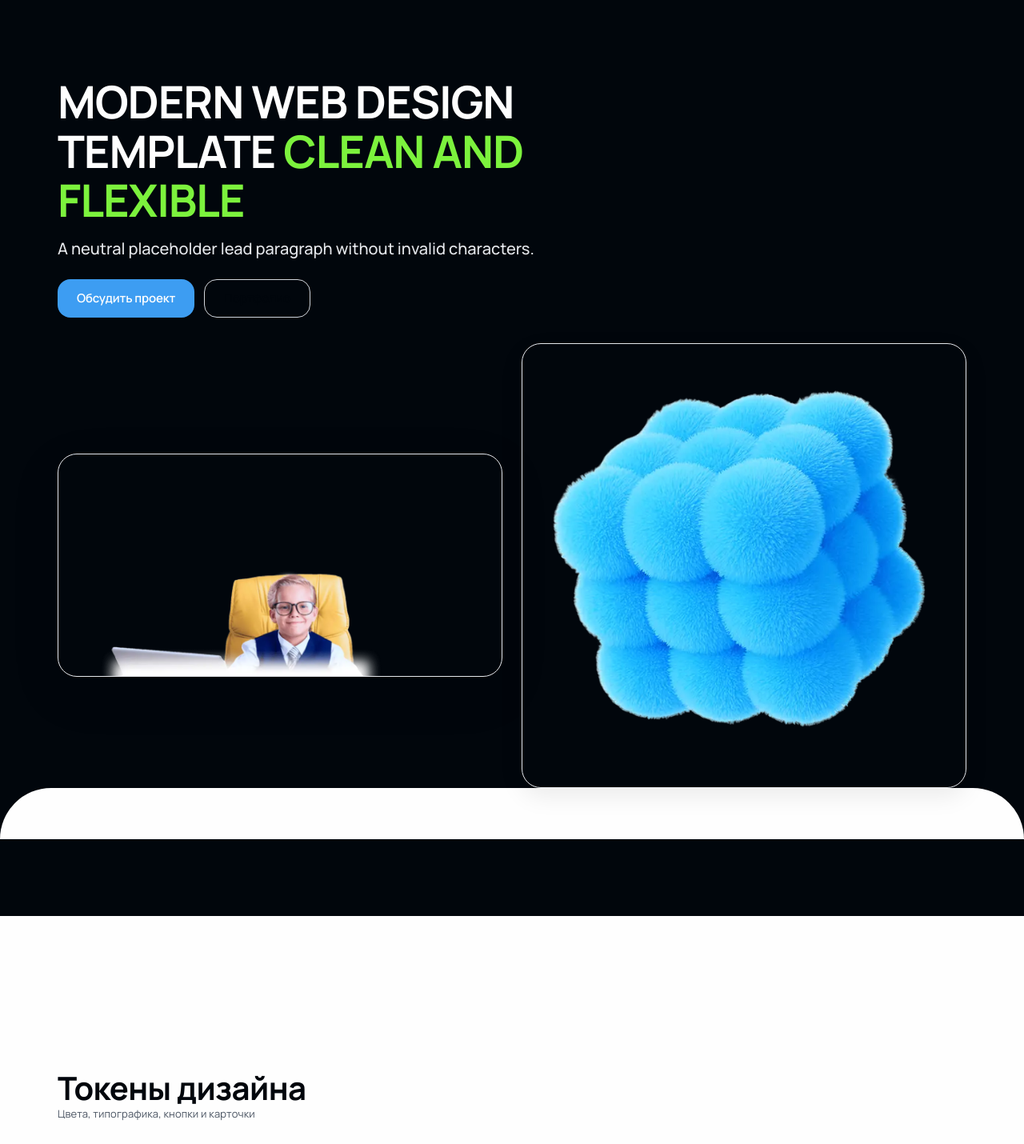
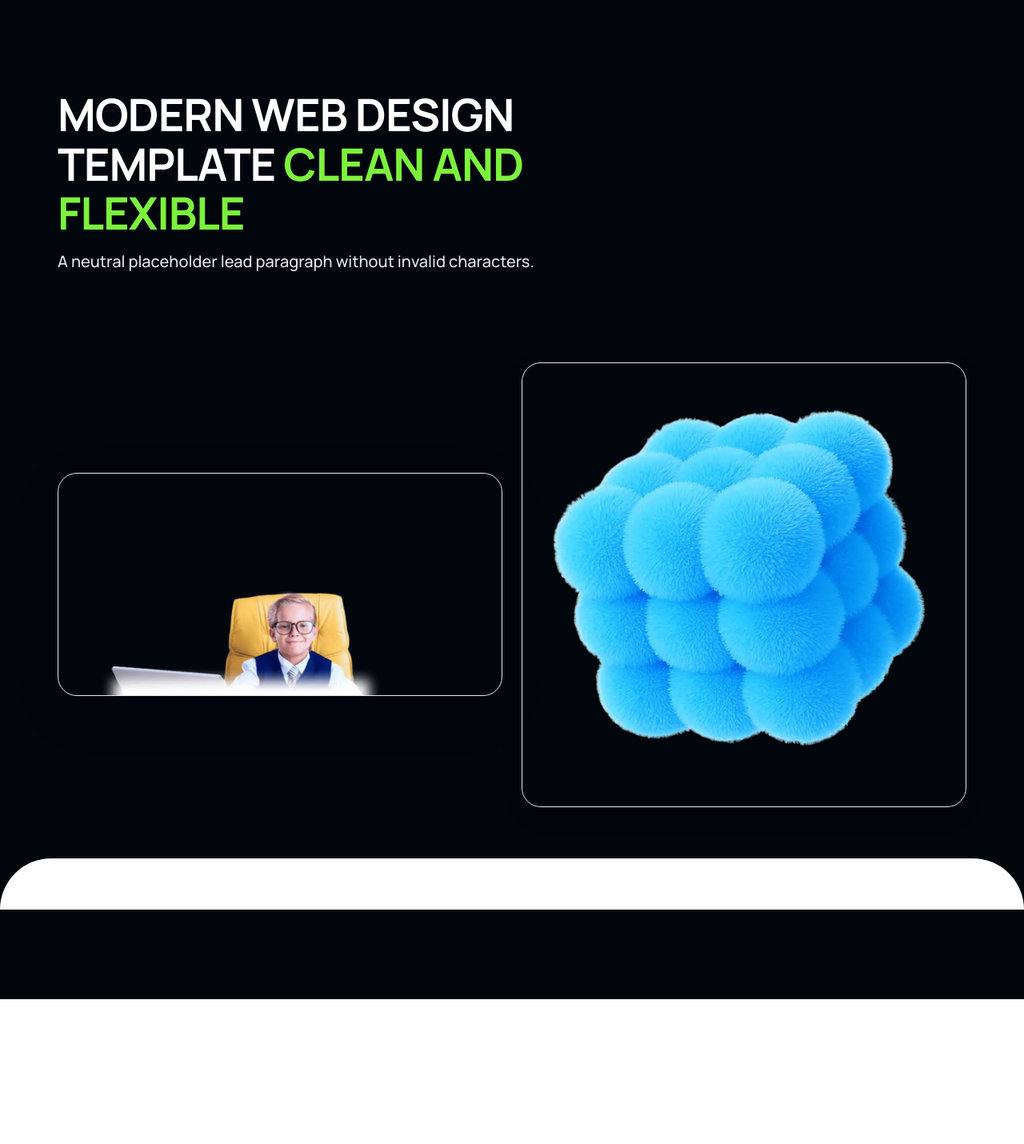
Before and after one commit to hismajestyamanita/template, a React (Vite) app: page / in a window 1280 px wide. Shown: the top 1430 px of the page at 80% size. Built offline with nearby package versions, Linux system fonts and the light colour scheme.

Commit message:
feat(primitives): normalize Section/Content/Edge (top/bottom edges, 64px height, overflow-hidden, w-screen); add spacing token 40px and utility content-boundary

```diff
--- /dev/null
+++ b/src/components/ContentBoundaryHint.tsx
@@ -0,0 +1,10 @@
+import React from 'react';
+
+const ContentBoundaryHint: React.FC = () => (
+  <div className="content-boundary rounded-md p-4">
+    <div className="caption">Content boundary (max 1200px)</div>
+    <p className="body text-[var(--gray-700)]">Контент центрируется, имеет равномерный вертикальный gap, не выходит за границу.</p>
+  </div>
+);
+
+export default ContentBoundaryHint;
--- a/src/sections/01-Hero.tsx
+++ b/src/sections/01-Hero.tsx
@@ -10,7 +10,11 @@
   const artRef = useReveal<HTMLDivElement>();
 
   return (
-    <Section id="quiz" bg="black">
+    <Section
+      id="quiz"
+      bg="black"
+      bottomEdge={{ variant: 'rounded', from: 'black', to: 'white', position: 'bottom' }}
+    >
       <Content className="text-[var(--white)] items-start" gapY="lg">
         <div ref={titleRef} className="max-w-2xl reveal">
           <h1 className="h1 mb-4 uppercase">
@@ -20,7 +24,7 @@
           <p className="lead text-[var(--gray-200)] mb-6">
             A neutral placeholder lead paragraph without invalid characters.
           </p>
-          <div className="flex gap-3">
+          <div className="flex gap-3 reveal reveal-delay-1">
             <Button variant="primary" size="lg" aria-label="Обсудить проект" onClick={() => {}}>
               Обсудить проект
             </Button>
@@ -31,7 +35,7 @@
         </div>
 
         {/* Visuals */}
-        <div ref={artRef} className="w-full reveal">
+        <div ref={artRef} className="w-full reveal reveal-delay-2">
           <div className="grid grid-cols-1 md:grid-cols-2 gap-6 items-center">
             <img
               src="/assets/visuals/01-hero/01-hero-boy-01.webp"
--- a/src/sections/02-TokensShowcase.tsx
+++ b/src/sections/02-TokensShowcase.tsx
@@ -19,8 +19,12 @@
 
 export default function Showcase() {
   return (
-    <Section bg="white">
-      <Content className="text-[var(--text)] py-16 md:py-24" gapY="lg">
+    <Section
+      bg="white"
+      topEdge={{ variant: 'rounded', from: 'black', to: 'white', position: 'top' }}
+      bottomEdge={{ variant: 'gradient', from: 'white', to: 'black', position: 'bottom' }}
+    >
+      <Content className="text-[var(--text)]">
         <div>
           <h2 className="h2">Токены дизайна</h2>
           <p className="caption text-[var(--gray-600)]">Цвета, типографика, кнопки и карточки</p>
--- a/src/sections/03-transitions.tsx
+++ b/src/sections/03-transitions.tsx
@@ -1,7 +1,7 @@
 import React from 'react';
 import Section from '@/shared/primitives/Section';
 import Content from '@/shared/primitives/Content';
-import Edge from '@/shared/primitives/Edge';
+import ContentBoundaryHint from '@/components/ContentBoundaryHint';
 
 function GuideNote() {
   return (
@@ -21,8 +21,12 @@
 
 export default function Transitions() {
   return (
-    <Section bg="white">
-      <Content className="text-[var(--text)] py-16 md:py-24" gapY="lg">
+    <Section
+      bg="black"
+      topEdge={{ variant: 'gradient', from: 'white', to: 'black', position: 'top' }}
+      bottomEdge={{ variant: 'rounded', from: 'black', to: 'white', position: 'bottom' }}
+    >
+      <Content className="text-[var(--white)]">
         <div>
           <h2 className="h2">Переходы</h2>
           <p className="caption text-[var(--gray-600)]">Rounded и Gradient варианты</p>
@@ -30,14 +34,11 @@
 
         <div className="space-y-4">
           <div className="h-8 rounded-[var(--r-xl)] bg-[var(--gray-200)]" />
-          {/* Show only cross-color example here */}
-          <Edge toColor="black" variant="gradient" position="bottom" />
         </div>
 
         <GuideNote />
+        <ContentBoundaryHint />
       </Content>
-      {/* Real page transition: white -> black */}
-      <Edge toColor="black" variant="gradient" position="bottom" />
     </Section>
   );
 }
--- a/src/sections/04-CTA.tsx
+++ b/src/sections/04-CTA.tsx
@@ -7,10 +7,13 @@
 export default function CTA() {
   const [open, setOpen] = useState(false);
   return (
-    <Section bg="black">
-      <Content className="text-[var(--white)] items-start" gapY="md">
+    <Section
+      bg="white"
+      topEdge={{ variant: 'rounded', from: 'black', to: 'white', position: 'top' }}
+    >
+      <Content className="text-[var(--text)] items-start">
         <h2 className="h2">Готовы начать?</h2>
-        <p className="lead text-[var(--gray-200)]">Оставьте номер — перезвоним и всё настроим</p>
+        <p className="lead text-[var(--gray-700)]">Оставьте номер — перезвоним и всё настроим</p>
         <Button size="lg" onClick={() => setOpen(true)} aria-label="Оставить заявку">Оставить заявку</Button>
         <UnifiedSignupModal open={open} onClose={() => setOpen(false)} />
       </Content>
--- a/src/shared/hooks/useReveal.ts
+++ b/src/shared/hooks/useReveal.ts
@@ -13,6 +13,7 @@
       (entries) => {
         entries.forEach((entry) => {
           if (entry.isIntersecting) {
+            el.classList.add('reveal-in');
             el.classList.add('is-inview');
             io.disconnect();
           }
--- a/src/shared/primitives/Content.tsx
+++ b/src/shared/primitives/Content.tsx
@@ -1,28 +1,17 @@
 import React from 'react';
 
-type Gap = 'sm' | 'md' | 'lg';
+type Props = React.PropsWithChildren<{ className?: string }>;
 
-type Props = React.PropsWithChildren<{
-  className?: string;
-  gapY?: Gap; // default md
-}>;
-
-const gapMap: Record<Gap, string> = {
-  sm: 'var(--space-sm)',
-  md: 'var(--space-lg)', // mobile gap 24px
-  lg: 'var(--space-xl)', // desktop gap 32px/40px
-};
-
-export default function Content({ children, className = '', gapY = 'md' }: Props) {
+export default function Content({ children, className = '' }: Props) {
   return (
     <div
       className={[
         'w-full mx-auto max-w-content',
         'px-[var(--content-pad-sm)] md:px-[var(--content-pad-md)] lg:px-[var(--content-pad-lg)]',
         'flex flex-col',
+        'gap-y-space-lg md:gap-y-space-2xl',
         className,
       ].join(' ')}
-      style={{ rowGap: gapMap[gapY] }}
     >
       {children}
     </div>
--- a/src/shared/primitives/Edge.tsx
+++ b/src/shared/primitives/Edge.tsx
@@ -1,44 +1,38 @@
 import React from 'react';
 
-type Variant = 'rounded' | 'gradient';
-type Position = 'top' | 'bottom';
+export type Variant = 'rounded' | 'gradient';
+export type Position = 'top' | 'bottom';
+export type EdgeColor = 'black' | 'white' | 'gray';
 
-type EdgeProps = {
-  toColor: string; // keyof colors as CSS var name (e.g., 'white', 'black', 'gray-200')
-  variant?: Variant;
-  position?: Position;
+export type EdgeProps = {
+  variant: Variant;
+  from: EdgeColor;
+  to: EdgeColor;
+  position: Position;
   className?: string;
 };
 
-export default function Edge({ toColor, variant = 'rounded', position = 'bottom', className = '' }: EdgeProps) {
-  const common = ['w-full', 'h-16'].join(' ');
+const colorVarMap: Record<EdgeColor, string> = {
+  black: 'var(--black)',
+  white: 'var(--white)',
+  gray: 'var(--gray-200)',
+};
+
+export default function Edge({ variant, from, to, position, className = '' }: EdgeProps) {
+  const common = ['block', 'leading-[0]', 'relative', 'w-screen', 'h-[64px]', 'max-w-none', className].join(' ');
+
   if (variant === 'gradient') {
-    // Fade from current section (transparent) to the next section color at the edge side
     const dir = position === 'top' ? 'to top' : 'to bottom';
-    const gradient = position === 'top'
-      ? `linear-gradient(${dir}, rgba(0,0,0,0), var(--${toColor}))`
-      : `linear-gradient(${dir}, rgba(0,0,0,0), var(--${toColor}))`;
-    return (
-      <div
-        aria-hidden
-        className={[common, className].join(' ')}
-        style={{ background: gradient }}
-      />
-    );
+    const bg = `linear-gradient(${dir}, ${colorVarMap[from]}, ${colorVarMap[to]})`;
+    const translateClass = position === 'top' ? '-translate-y-px' : 'translate-y-px';
+    return <div aria-hidden className={[common, 'will-change-transform', translateClass].join(' ')} style={{ background: bg, backfaceVisibility: 'hidden' }} />;
   }
 
-  // For a bottom edge we want a pill with rounded TOP corners (visible inside current section),
-  // for a top edge — rounded BOTTOM corners.
+  // Rounded: solid block of `to` color with rounded corners towards the inside of current section
   const radiusStyle =
     position === 'bottom'
       ? { borderTopLeftRadius: 'var(--r-2xl)', borderTopRightRadius: 'var(--r-2xl)' }
       : { borderBottomLeftRadius: 'var(--r-2xl)', borderBottomRightRadius: 'var(--r-2xl)' };
 
-  return (
-    <div
-      aria-hidden
-      className={[common, className].join(' ')}
-      style={{ background: `var(--${toColor})`, ...radiusStyle }}
-    />
-  );
+  return <div aria-hidden className={common} style={{ background: colorVarMap[to], ...radiusStyle }} />;
 }
--- a/src/shared/primitives/Section.tsx
+++ b/src/shared/primitives/Section.tsx
@@ -1,28 +1,33 @@
 import React from 'react';
+import Edge, { EdgeProps } from './Edge';
+
+type BG = 'black' | 'white' | 'gray';
 
 type Props = React.PropsWithChildren<{
-  bg?: keyof typeof BG_KEYS | string; // 'black' | 'white' | keyof colors
+  bg: BG;
+  id?: string;
   className?: string;
-  id?: string;
+  topEdge?: EdgeProps;
+  bottomEdge?: EdgeProps;
 }>;
 
-const BG_KEYS = {
-  black: true,
-  white: true,
-} as const;
+const bgVar: Record<BG, string> = {
+  black: 'var(--black)',
+  white: 'var(--white)',
+  gray: 'var(--gray-50)',
+};
 
-export default function Section({ children, bg = 'bg', className = '', id }: Props) {
+export default function Section({ bg, id, className = '', topEdge, bottomEdge, children }: Props) {
   return (
-    <section
-      id={id}
-      className={[
-        // vertical spacing per spec
-        'py-16 md:py-24',
+    <section id={id} className={[
+        'relative',
+        'overflow-hidden',
+        'py-20 md:py-28',
         className,
-      ].join(' ')}
-      style={{ background: `var(--${String(bg)})` }}
-    >
+      ].join(' ')} style={{ background: bgVar[bg] }}>
+      {topEdge ? <Edge {...topEdge} /> : null}
       {children}
+      {bottomEdge ? <Edge {...bottomEdge} /> : null}
     </section>
   );
 }
--- a/src/shared/styles/reveal.css
+++ b/src/shared/styles/reveal.css
@@ -1,20 +1,9 @@
-.reveal {
-  opacity: 0;
-  transform: translateY(12px);
-  filter: blur(12px);
-  transition: opacity 600ms ease, transform 600ms ease, filter 600ms ease;
-}
-
-.reveal.is-inview {
-  opacity: 1;
-  transform: none;
-  filter: none;
-}
+.reveal { opacity: 0; filter: blur(8px); transform: translateY(8px); transition: opacity .5s ease, filter .6s ease, transform .6s ease; }
+.reveal.reveal-in, .reveal.is-inview { opacity: 1; filter: blur(0); transform: translateY(0); }
+.reveal-delay-1 { transition-delay: .06s; }
+.reveal-delay-2 { transition-delay: .12s; }
+.reveal-delay-3 { transition-delay: .18s; }
 
 @media (prefers-reduced-motion: reduce) {
-  .reveal {
-    transform: none;
-    filter: none;
-    transition: none;
-  }
+  .reveal { transform: none; filter: none; transition: none; }
 }
--- a/src/shared/styles/tokens.css
+++ b/src/shared/styles/tokens.css
@@ -34,6 +34,7 @@
   --space-md: 16px;
   --space-lg: 24px;
   --space-xl: 32px;
+  --space-2xl: 40px;
 
   /* Shadows */
   --shadow-card: 0 10px 30px rgba(1, 6, 12, 0.08);
@@ -48,3 +49,18 @@
 
 /* Utility color roles */
 .accent { color: var(--accent); }
+
+/* Demo helper: Content boundary */
+.content-boundary {
+  position: relative;
+  outline: 2px dashed rgba(0,0,0,0.2);
+  outline-offset: -2px;
+}
+.content-boundary::after {
+  content: 'Content boundary (max 1200px)';
+  position: absolute;
+  top: 4px;
+  right: 8px;
+  font-size: 12px;
+  color: rgba(0,0,0,0.6);
+}
--- a/tailwind.config.js
+++ b/tailwind.config.js
@@ -40,6 +40,7 @@
         'space-md': 'var(--space-md)',
         'space-lg': 'var(--space-lg)',
         'space-xl': 'var(--space-xl)',
+        'space-2xl': 'var(--space-2xl)',
         'content-pad-sm': 'var(--content-pad-sm)',
         'content-pad-md': 'var(--content-pad-md)',
         'content-pad-lg': 'var(--content-pad-lg)',
```
